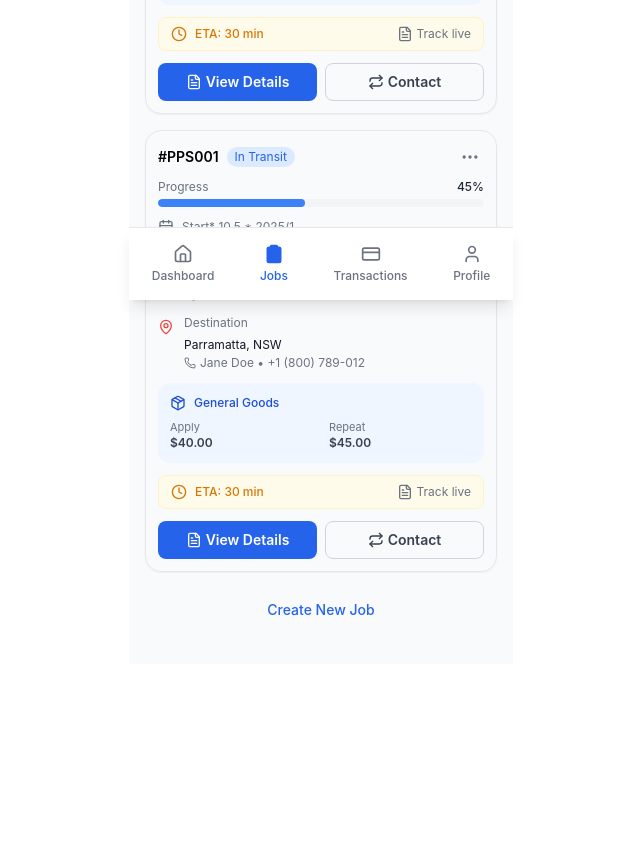
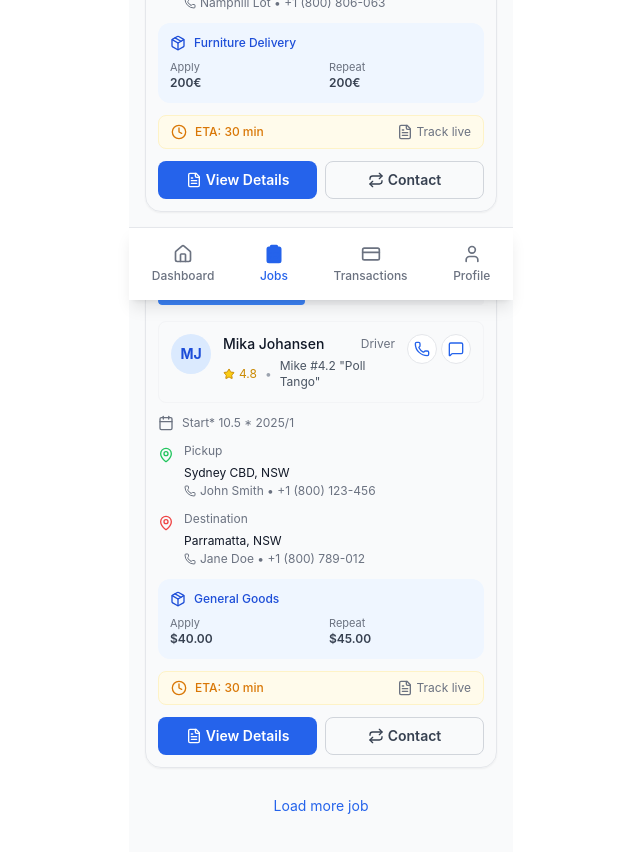
Before and after one commit to gagancodes99/shipper-demo, a React (Create React App) app: page /jobs in a window 1280 px wide. Shown: the part 500-1352 px from the top of the page, without its empty margins (319-959 px from the left). Before the commit the page ends 1244 px from the top, so only its background shows below. Built offline with nearby package versions, Linux system fonts and the light colour scheme; sample sign-in values are in the browser's storage; what @react-pdf/renderer would draw is missing.

Commit message:
done fixes  jobscreen register screen

```diff
--- a/src/components/screens/JobsScreen.js
+++ b/src/components/screens/JobsScreen.js
@@ -1,5 +1,5 @@
 "use client";
-import React from "react";
+import React, { useState } from "react";
 import { useNavigate } from 'react-router-dom';
 import {
   ArrowLeft,
@@ -13,10 +13,14 @@ import {
   MapPin,
   FileText,
   Repeat,
+  Star,
+  MessageSquare
 } from "lucide-react";
 
 export default function JobsScreen() {
     const navigate = useNavigate();
+    const [activeTab, setActiveTab] = useState('active');
+
     const handleJobPress = (jobId) => {
         navigate(`/job/${jobId}/tracking`);
     };
@@ -25,13 +29,176 @@ export default function JobsScreen() {
         navigate('/booking');
     };
 
+    // Sample job data for different tabs
+    const activeJobs = [
+        {
+            id: 'PP1002',
+            status: 'In Transit',
+            progress: 65,
+            driver: {
+                initials: 'MJ',
+                name: 'Mika Johansen',
+                rating: 4.8,
+                vehicle: 'Mike #4.2 "Poll Tango"'
+            },
+            date: 'Start* 4.5 * 2020/3',
+            pickup: {
+                location: 'TOP Supply Centre, Industrial Zone',
+                contact: 'Sarah Maker • +1 (800) 208-3000'
+            },
+            destination: {
+                location: '321 Road Slave, Mall District',
+                contact: 'Namphill Lot • +1 (800) 806-063'
+            },
+            parcel: {
+                type: 'Furniture Delivery',
+                price: '200€',
+                repeatPrice: '200€'
+            },
+            eta: '30 min'
+        },
+        {
+            id: 'PPS001',
+            status: 'In Transit',
+            progress: 45,
+            driver: {
+                initials: 'MJ',
+                name: 'Mika Johansen',
+                rating: 4.8,
+                vehicle: 'Mike #4.2 "Poll Tango"'
+            },
+            date: 'Start* 10.5 * 2025/1',
+            pickup: {
+                location: 'Sydney CBD, NSW',
+                contact: 'John Smith • +1 (800) 123-456'
+            },
+            destination: {
+                location: 'Parramatta, NSW',
+                contact: 'Jane Doe • +1 (800) 789-012'
+            },
+            parcel: {
+                type: 'General Goods',
+                price: '$40.00',
+                repeatPrice: '$45.00'
+            },
+            eta: '30 min'
+        }
+    ];
+
+    const upcomingJobs = [
+        {
+            id: 'PPU001',
+            status: 'Scheduled',
+            progress: 0,
+            driver: {
+                initials: 'DR',
+                name: 'David Robinson',
+                rating: 4.5,
+                vehicle: 'Van #7 "Blue Arrow"'
+            },
+            date: 'Start* 15.5 * 2025/2',
+            pickup: {
+                location: 'Central Warehouse, Industrial Park',
+                contact: 'Robert Johnson • +1 (800) 111-222'
+            },
+            destination: {
+                location: 'Downtown Business Center',
+                contact: 'Emily Wilson • +1 (800) 333-444'
+            },
+            parcel: {
+                type: 'Office Equipment',
+                price: '$150.00',
+                repeatPrice: '$160.00'
+            },
+            eta: 'Not started'
+        }
+    ];
+
+    const pastJobs = [
+        {
+            id: 'PPP001',
+            status: 'Completed',
+            progress: 100,
+            driver: {
+                initials: 'TS',
+                name: 'Taylor Smith',
+                rating: 4.9,
+                vehicle: 'Truck #12 "Big Red"'
+            },
+            date: 'Completed* 20.4 * 2025/1',
+            pickup: {
+                location: 'Main Distribution Center',
+                contact: 'Michael Brown • +1 (800) 555-666'
+            },
+            destination: {
+                location: 'Northside Shopping Mall',
+                contact: 'Lisa Green • +1 (800) 777-888'
+            },
+            parcel: {
+                type: 'Retail Inventory',
+                price: '$75.00',
+                repeatPrice: '$80.00'
+            },
+            eta: 'Completed'
+        },
+        {
+            id: 'PPP002',
+            status: 'Completed',
+            progress: 100,
+            driver: {
+                initials: 'AJ',
+                name: 'Anna Johnson',
+                rating: 4.7,
+                vehicle: 'Van #3 "Silver Bullet"'
+            },
+            date: 'Completed* 5.4 * 2025/1',
+            pickup: {
+                location: 'Southside Storage',
+                contact: 'James Wilson • +1 (800) 999-000'
+            },
+            destination: {
+                location: 'Eastside Apartments',
+                contact: 'Sarah Davis • +1 (800) 123-999'
+            },
+            parcel: {
+                type: 'Household Items',
+                price: '$90.00',
+                repeatPrice: '$95.00'
+            },
+            eta: 'Completed'
+        }
+    ];
+
+    const getJobsForTab = () => {
+        switch (activeTab) {
+            case 'active':
+                return activeJobs;
+            case 'upcoming':
+                return upcomingJobs;
+            case 'past':
+                return pastJobs;
+            default:
+                return activeJobs;
+        }
+    };
+
+    const getTabCount = (tab) => {
+        switch (tab) {
+            case 'active':
+                return activeJobs.length;
+            case 'upcoming':
+                return upcomingJobs.length;
+            case 'past':
+                return pastJobs.length;
+            default:
+                return 0;
+        }
+    };
+
     return (
         <div className="min-h-screen bg-gray-50 max-w-sm mx-auto flex flex-col">
             {/* Top Bar */}
             <header className="flex items-center gap-3 p-4">
-        {/* <button className="p-1 rounded-full hover:bg-gray-100">
-          <ArrowLeft className="w-5 h-5 text-gray-700" />
-        </button> */}
                 <div className="flex-1">
                     <h1 className="text-base font-semibold text-gray-900">My Jobs</h1>
                     <p className="text-xs text-gray-500 -mt-0.5">Manage all your shipments</p>
@@ -57,31 +224,45 @@ export default function JobsScreen() {
             {/* Tabs */}
             <div className="px-4 mt-3">
                 <div className="flex items-center gap-2 text-sm overflow-x-auto pb-2">
-          <button className="px-3 py-1.5 rounded-full bg-blue-50 text-blue-600 font-medium whitespace-nowrap">
-            Active (2)
+                    <button
+                        className={`px-3 py-1.5 rounded-full ${activeTab === 'active' ? 'bg-blue-50 text-blue-600' : 'text-gray-500 hover:bg-gray-100'} font-medium whitespace-nowrap`}
+                        onClick={() => setActiveTab('active')}
+                    >
+                        Active ({getTabCount('active')})
                     </button>
-          <button className="px-3 py-1.5 rounded-full text-gray-500 hover:bg-gray-100 whitespace-nowrap">
-            Upcoming (0)
+                    <button
+                        className={`px-3 py-1.5 rounded-full ${activeTab === 'upcoming' ? 'bg-blue-50 text-blue-600' : 'text-gray-500 hover:bg-gray-100'} whitespace-nowrap`}
+                        onClick={() => setActiveTab('upcoming')}
+                    >
+                        Upcoming ({getTabCount('upcoming')})
                     </button>
-          <button className="px-3 py-1.5 rounded-full text-gray-500 hover:bg-gray-100 whitespace-nowrap">
-            Past (5)
+                    <button
+                        className={`px-3 py-1.5 rounded-full ${activeTab === 'past' ? 'bg-blue-50 text-blue-600' : 'text-gray-500 hover:bg-gray-100'} whitespace-nowrap`}
+                        onClick={() => setActiveTab('past')}
+                    >
+                        Past ({getTabCount('past')})
                     </button>
                 </div>
             </div>
 
             {/* Job Cards */}
             <main className="px-4 mt-3 pb-8 space-y-4">
-        {/* First Job Card */}
+                {getJobsForTab().map((job) => (
                     <article
+                        key={job.id}
                         className="rounded-2xl border p-3 shadow-sm hover:shadow-md transition-shadow cursor-pointer"
-          onClick={() => handleJobPress('PP1002')}
+                        onClick={() => handleJobPress(job.id)}
                     >
                         {/* Header */}
                         <div className="flex items-center justify-between">
                             <div className="flex items-center gap-2">
-              <span className="text-sm font-semibold">#PP1002</span>
-              <span className="text-xs px-2 py-0.5 rounded-full bg-blue-100 text-blue-600">
-                In Transit
+                                <span className="text-sm font-semibold">#{job.id}</span>
+                                <span className={`text-xs px-2 py-0.5 rounded-full ${
+                                    job.status === 'In Transit' ? 'bg-blue-100 text-blue-600' :
+                                    job.status === 'Scheduled' ? 'bg-purple-100 text-purple-600' :
+                                    'bg-green-100 text-green-600'
+                                }`}>
+                                    {job.status}
                                 </span>
                             </div>
                             <button
@@ -99,20 +280,65 @@ export default function JobsScreen() {
                         <div className="mt-2">
                             <div className="flex items-center justify-between text-xs text-gray-500 mb-1">
                                 <span>Progress</span>
-              <span className="text-gray-800 font-medium">65%</span>
+                                <span className="text-gray-800 font-medium">{job.progress}%</span>
                             </div>
                             <div className="w-full h-2 bg-gray-100 rounded-full overflow-hidden">
                                 <div
-                className="h-2 bg-blue-500 rounded-full"
-                style={{ width: `65%` }}
+                                    className={`h-2 ${
+                                        job.status === 'In Transit' ? 'bg-blue-500' :
+                                        job.status === 'Scheduled' ? 'bg-purple-500' :
+                                        'bg-green-500'
+                                    } rounded-full`}
+                                    style={{ width: `${job.progress}%` }}
                                 />
+                            </div>
+                        </div>
+
+                        <div className="mt-4 p-3 bg-gray-50 rounded-lg border border-gray-100">
+                            <div className="flex items-start gap-3">
+                                {/* Avatar */}
+                                <div className="flex items-center justify-center w-10 h-10 bg-blue-100 rounded-full text-blue-700 font-bold text-sm">
+                                    {job.driver.initials}
+                                </div>
+
+                                {/* Partner Info */}
+                                <div className="flex-1">
+                                    <div className="flex items-center justify-between">
+                                        <span className="text-sm font-medium text-gray-900">{job.driver.name}</span>
+                                        <span className="text-xs text-gray-500">Driver</span>
+                                    </div>
+                                    <div className="flex items-center gap-2 mt-1">
+                                        <div className="flex items-center text-xs text-yellow-600">
+                                            <Star className="w-3 h-3 fill-yellow-400" />
+                                            <span className="ml-1">{job.driver.rating}</span>
+                                        </div>
+                                        <span className="text-xs text-gray-400">•</span>
+                                        <span className="text-xs text-gray-600">{job.driver.vehicle}</span>
+                                    </div>
+                                </div>
+
+                                {/* Action Buttons */}
+                                <div className="flex gap-1">
+                                    <button
+                                        className="p-1.5 rounded-full bg-white border border-gray-200 text-blue-600 hover:bg-blue-50 transition-colors"
+                                        onClick={(e) => e.stopPropagation()}
+                                    >
+                                        <Phone className="w-4 h-4" />
+                                    </button>
+                                    <button
+                                        className="p-1.5 rounded-full bg-white border border-gray-200 text-blue-600 hover:bg-blue-50 transition-colors"
+                                        onClick={(e) => e.stopPropagation()}
+                                    >
+                                        <MessageSquare className="w-4 h-4" />
+                                    </button>
+                                </div>
                             </div>
                         </div>
 
                         {/* Session Info */}
                         <div className="mt-3 flex items-center gap-2 text-xs text-gray-500">
                             <Calendar className="w-4 h-4" />
-            <span>Start* 4.5 * 2020/3</span>
+                            <span>{job.date}</span>
                         </div>
 
                         {/* Pickup */}
@@ -122,11 +348,11 @@ export default function JobsScreen() {
                             </span>
                             <div className="text-gray-500">Pickup</div>
                             <span />
-            <div className="text-gray-900">TOP Supply Centre, Industrial Zone</div>
+                            <div className="text-gray-900">{job.pickup.location}</div>
                             <span />
                             <div className="text-gray-500 flex items-center gap-1">
                                 <Phone className="w-3 h-3" />
-              Sarah Maker • +1 (800) 208-3000
+                                {job.pickup.contact}
                             </div>
                         </div>
 
@@ -137,11 +363,11 @@ export default function JobsScreen() {
                             </span>
                             <div className="text-gray-500">Destination</div>
                             <span />
-            <div className="text-gray-900">321 Road Slave, Mall District</div>
+                            <div className="text-gray-900">{job.destination.location}</div>
                             <span />
                             <div className="text-gray-500 flex items-center gap-1">
                                 <Phone className="w-3 h-3" />
-              Namphill Lot • +1 (800) 806-063
+                                {job.destination.contact}
                             </div>
                         </div>
 
@@ -149,26 +375,31 @@ export default function JobsScreen() {
                         <div className="mt-3 bg-blue-50 rounded-xl p-3 text-xs">
                             <div className="flex items-center gap-2 text-blue-700 font-medium mb-2">
                                 <Package className="w-4 h-4" />
-              <span>Furniture Delivery</span>
+                                <span>{job.parcel.type}</span>
                             </div>
                             <div className="grid grid-cols-2 gap-4 text-gray-700">
                                 <div>
                                     <p className="text-[11px] text-gray-500">Apply</p>
-                <p className="font-semibold">200€</p>
+                                    <p className="font-semibold">{job.parcel.price}</p>
                                 </div>
                                 <div>
                                     <p className="text-[11px] text-gray-500">Repeat</p>
-                <p className="font-semibold">200€</p>
+                                    <p className="font-semibold">{job.parcel.repeatPrice}</p>
                                 </div>
                             </div>
                         </div>
 
                         {/* ETA + Actions */}
                         <div className="mt-3">
-            <div className="flex justify-between items-center text-amber-600 bg-amber-50 border border-amber-100 px-3 py-2 rounded-lg text-xs">
+                            <div className={`flex justify-between items-center ${
+                                job.status === 'Completed' ? 'text-green-600 bg-green-50 border border-green-100' :
+                                'text-amber-600 bg-amber-50 border border-amber-100'
+                            } px-3 py-2 rounded-lg text-xs`}>
                                 <div className="flex items-center gap-2">
                                     <Clock className="w-4 h-4" />
-                <span className="font-medium">ETA: 30 min</span>
+                                    <span className="font-medium">
+                                        {job.status === 'Completed' ? 'Completed' : `ETA: ${job.eta}`}
+                                    </span>
                                 </div>
                                 <button
                                     className="text-xs text-gray-500 hover:text-gray-700 flex items-center"
@@ -178,7 +409,7 @@ export default function JobsScreen() {
                                     }}
                                 >
                                     <FileText className="w-4 h-4 mr-1" />
-                Track live
+                                    {job.status === 'Completed' ? 'View details' : 'Track live'}
                                 </button>
                             </div>
                         </div>
@@ -189,7 +420,7 @@ export default function JobsScreen() {
                                 className="bg-blue-600 text-white py-2 rounded-lg text-sm font-semibold hover:bg-blue-700 transition-colors flex items-center justify-center gap-1"
                                 onClick={(e) => {
                                     e.stopPropagation();
-                handleJobPress('PP1002');
+                                    handleJobPress(job.id);
                                 }}
                             >
                                 <FileText className="w-4 h-4" />
@@ -207,151 +438,16 @@ export default function JobsScreen() {
                             </button>
                         </div>
                     </article>
-
-        {/* Second Job Card */}
-        <article
-          className="rounded-2xl border p-3 shadow-sm hover:shadow-md transition-shadow cursor-pointer"
-          onClick={() => handleJobPress('PPS001')}
-        >
-          {/* Header */}
-          <div className="flex items-center justify-between">
-            <div className="flex items-center gap-2">
-              <span className="text-sm font-semibold">#PPS001</span>
-              <span className="text-xs px-2 py-0.5 rounded-full bg-blue-100 text-blue-600">
-                In Transit
-              </span>
-            </div>
-            <button
-              className="p-1 text-gray-500 hover:text-gray-700 hover:bg-gray-100 rounded-full"
-              onClick={(e) => {
-                e.stopPropagation();
-                // Handle menu click
-              }}
-            >
-              <MoreHorizontal className="w-5 h-5" />
-            </button>
-          </div>
-
-          {/* Progress */}
-          <div className="mt-2">
-            <div className="flex items-center justify-between text-xs text-gray-500 mb-1">
-              <span>Progress</span>
-              <span className="text-gray-800 font-medium">45%</span>
-            </div>
-            <div className="w-full h-2 bg-gray-100 rounded-full overflow-hidden">
-              <div
-                className="h-2 bg-blue-500 rounded-full"
-                style={{ width: `45%` }}
-              />
-            </div>
-          </div>
-
-          {/* Session Info */}
-          <div className="mt-3 flex items-center gap-2 text-xs text-gray-500">
-            <Calendar className="w-4 h-4" />
-            <span>Start* 10.5 * 2025/1</span>
-          </div>
-
-          {/* Pickup */}
-          <div className="mt-3 grid grid-cols-[18px_1fr] gap-x-2 gap-y-0.5 text-xs">
-            <span className="text-green-500 mt-1">
-              <MapPin className="w-4 h-4" />
-            </span>
-            <div className="text-gray-500">Pickup</div>
-            <span />
-            <div className="text-gray-900">Sydney CBD, NSW</div>
-            <span />
-            <div className="text-gray-500 flex items-center gap-1">
-              <Phone className="w-3 h-3" />
-              John Smith • +1 (800) 123-456
-            </div>
-          </div>
-
-          {/* Destination */}
-          <div className="mt-3 grid grid-cols-[18px_1fr] gap-x-2 gap-y-0.5 text-xs">
-            <span className="text-red-500 mt-1">
-              <MapPin className="w-4 h-4" />
-            </span>
-            <div className="text-gray-500">Destination</div>
-            <span />
-            <div className="text-gray-900">Parramatta, NSW</div>
-            <span />
-            <div className="text-gray-500 flex items-center gap-1">
-              <Phone className="w-3 h-3" />
-              Jane Doe • +1 (800) 789-012
-            </div>
-          </div>
-
-          {/* Parcel Card */}
-          <div className="mt-3 bg-blue-50 rounded-xl p-3 text-xs">
-            <div className="flex items-center gap-2 text-blue-700 font-medium mb-2">
-              <Package className="w-4 h-4" />
-              <span>General Goods</span>
-            </div>
-            <div className="grid grid-cols-2 gap-4 text-gray-700">
-              <div>
-                <p className="text-[11px] text-gray-500">Apply</p>
-                <p className="font-semibold">$40.00</p>
-              </div>
-              <div>
-                <p className="text-[11px] text-gray-500">Repeat</p>
-                <p className="font-semibold">$45.00</p>
-              </div>
-            </div>
-          </div>
-
-          {/* ETA + Actions */}
-          <div className="mt-3">
-            <div className="flex justify-between items-center text-amber-600 bg-amber-50 border border-amber-100 px-3 py-2 rounded-lg text-xs">
-              <div className="flex items-center gap-2">
-                <Clock className="w-4 h-4" />
-                <span className="font-medium">ETA: 30 min</span>
-              </div>
-              <button
-                className="text-xs text-gray-500 hover:text-gray-700 flex items-center"
-                onClick={(e) => {
-                  e.stopPropagation();
-                  // Handle track live click
-                }}
-              >
-                <FileText className="w-4 h-4 mr-1" />
-                Track live
-              </button>
-            </div>
-          </div>
-
-          {/* CTA Buttons */}
-          <div className="mt-3 grid grid-cols-2 gap-2">
-            <button
-              className="bg-blue-600 text-white py-2 rounded-lg text-sm font-semibold hover:bg-blue-700 transition-colors flex items-center justify-center gap-1"
-              onClick={(e) => {
-                e.stopPropagation();
-                handleJobPress('PPS001');
-              }}
-            >
-              <FileText className="w-4 h-4" />
-              View Details
-            </button>
-            <button
-              className="border border-gray-300 text-gray-700 py-2 rounded-lg text-sm font-semibold hover:bg-gray-50 transition-colors flex items-center justify-center gap-1"
-              onClick={(e) => {
-                e.stopPropagation();
-                // Handle contact click
-              }}
-            >
-              <Repeat className="w-4 h-4" />
-              Contact
-            </button>
-          </div>
-        </article>
+                ))}
 
                 {/* Load more button */}
+                {activeTab === 'active' && (
                       <button
-          className="w-full py-3 text-blue-600 text-sm font-medium hover:text-blue-700 hover:bg-blue-50 rounded-lg transition-colors"
-          onClick={handleNewBooking}
+        className="w-full py-3 text-blue-600 text-sm font-mediummt-4"
       >
-          Create New Job
+       Load more job
       </button>
+                )}
             </main>
         </div>
     );
--- a/src/components/screens/RegisterScreen.js
+++ b/src/components/screens/RegisterScreen.js
@@ -119,7 +119,7 @@ const RegisterScreen = () => {
   };
 
   return (
-    <div className="min-h-screen bg-white flex flex-col max-w-md mx-auto">
+    <div className="min-h-screen bg-gray-50 flex flex-col max-w-md mx-auto">
       {/* Header */}
       <div className="flex items-center justify-between p-6 bg-white border-b border-gray-100">
         <button
```
Lines whose indentation alone changed are shown as unchanged.
